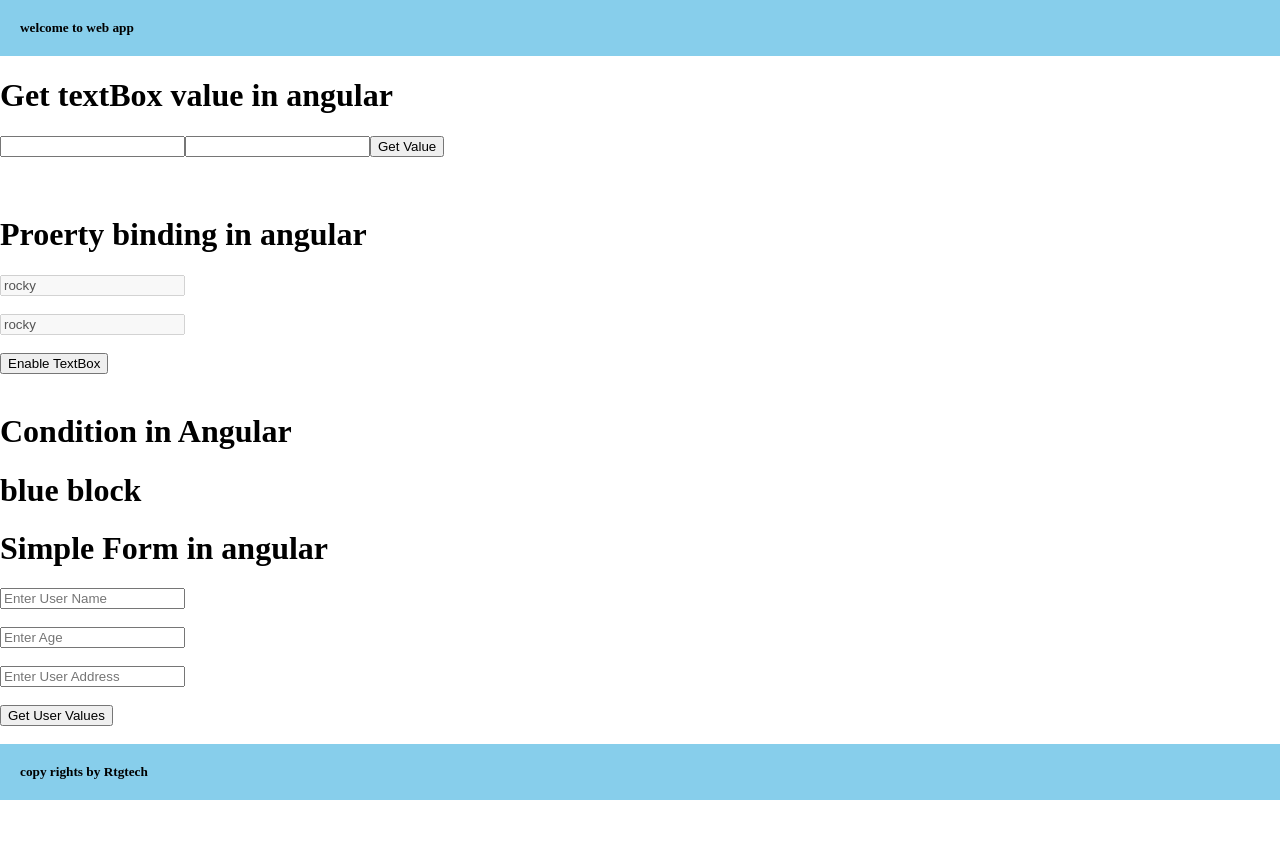
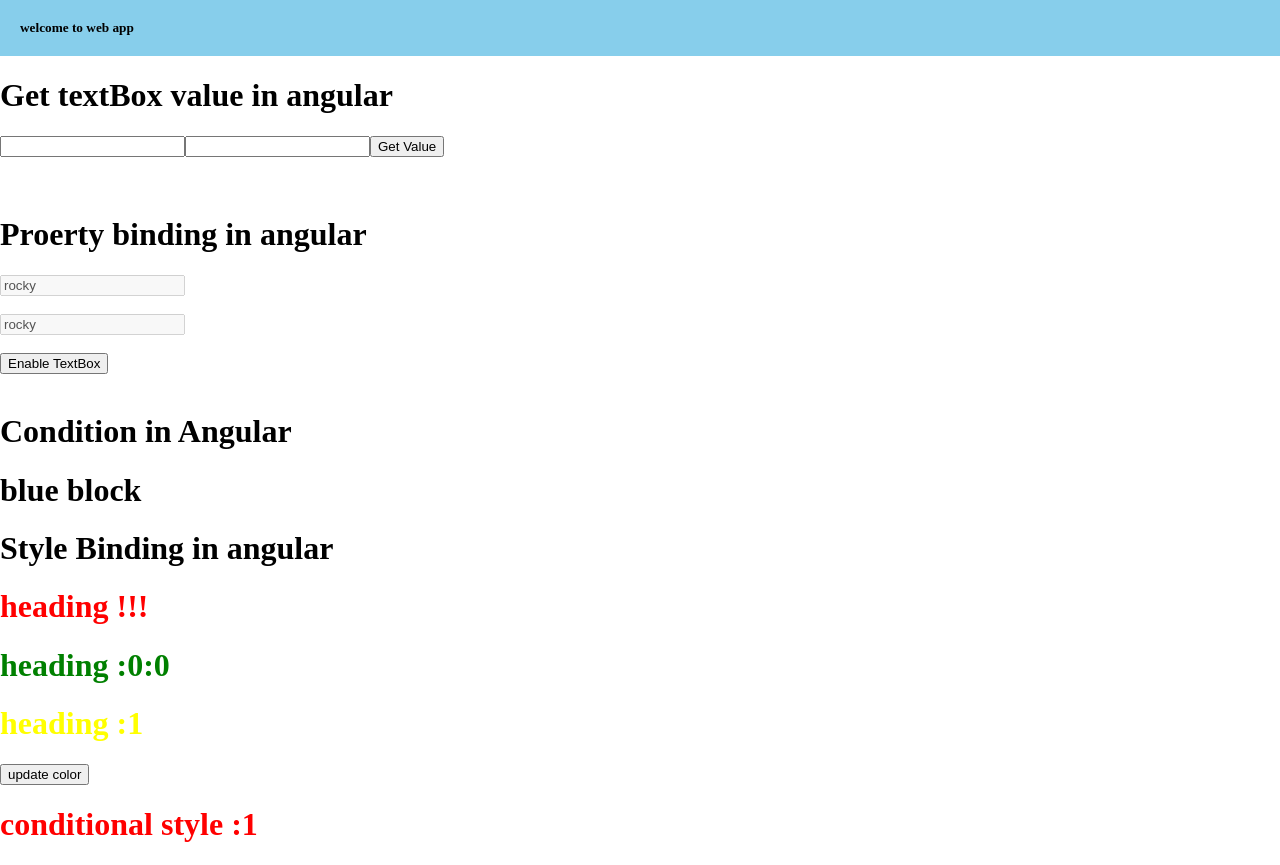
Before and after one commit to RakeshLakhara/demoapp, an Angular app: page / in a window 1280 px wide. Before the commit the page ends 800 px from the top, so only its background shows below. Built offline with nearby package versions, Linux system fonts and the light colour scheme.

Commit message:
#17 lect completed

```diff
--- a/src/app/app.component.html
+++ b/src/app/app.component.html
@@ -56,7 +56,8 @@
     <td>{{ item.age }}</td>
   </tr>
 </table> -->
-<h1>Simple Form in angular</h1>
+<!--lecture #16-->
+<!-- <h1>Simple Form in angular</h1>
 <form #simpleForm="ngForm" (ngSubmit)="getFormValues(simpleForm.value)">
     <input type="text" ngModel name="userName" placeholder="Enter User Name"/>
     <br><br>
@@ -66,4 +67,13 @@
     <br><br>
     <button>Get User Values</button>
 </form>
-<app-footer></app-footer>
+<app-footer></app-footer> -->
+<h1>Style Binding in angular</h1>
+<h1 style="color: red;">heading !!!</h1>
+<h1 [style.color]="'green'">heading :0:0</h1>
+
+<h1 [style.color]="color">heading :1</h1>
+
+<button (click)="updateColor()">update color</button>
+
+<h1 [style.color]="err?'red':'green'">conditional style :1</h1>
--- a/src/app/app.component.ts
+++ b/src/app/app.component.ts
@@ -13,6 +13,7 @@ export class AppComponent {
   currentVal;
   disabledBox = true;
   data = ['rakesh','Rtg','Akash','Rahul'];
+  err = true;
   dataObj = [
     {
       name:'Rtg',
@@ -43,4 +44,7 @@ export class AppComponent {
   {
      this.disabledBox = false;
   }
+  updateColor(){
+    this.err = !this.err;
+  }
 }
```
